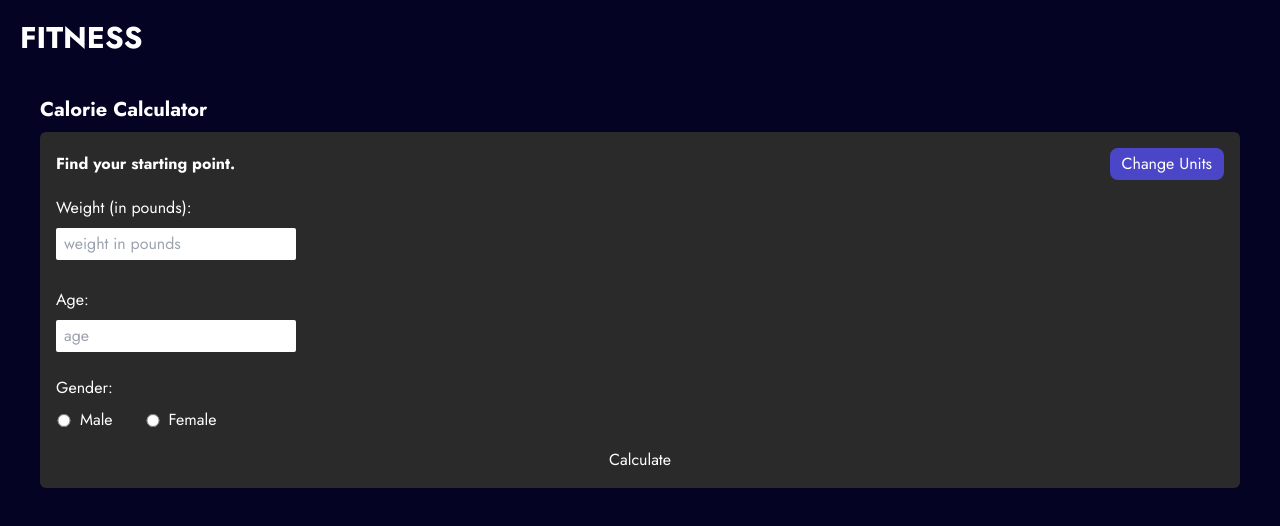
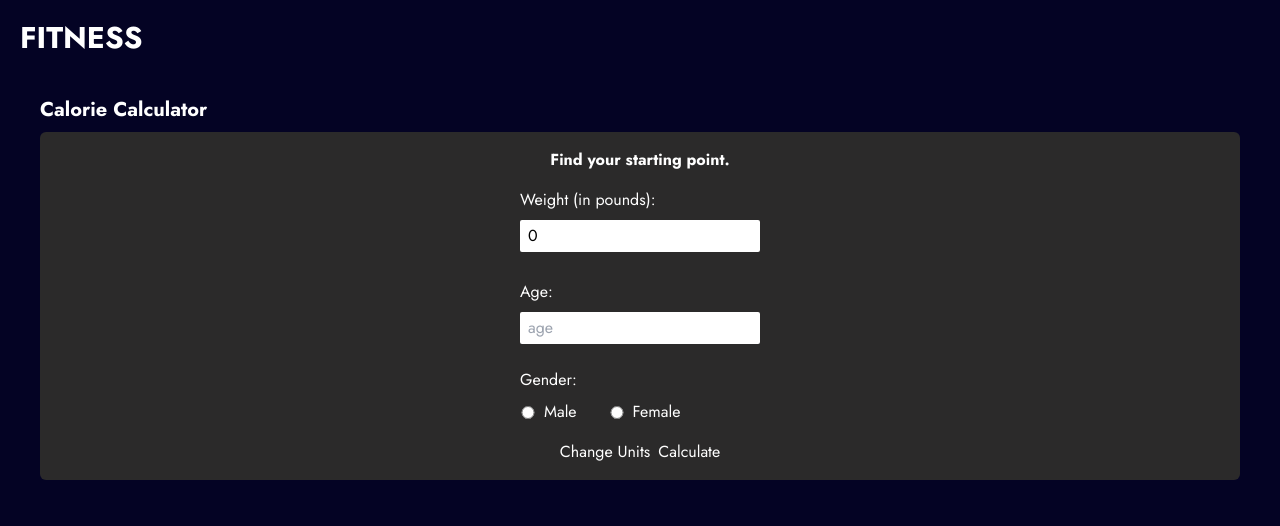
Before and after one commit to pn-code/fitness-app, a React (Vite) app in the folder client/: page /fitness-app/calculator in a window 1280 px wide. Shown: the top 526 px of the page. Built offline with nearby package versions, Linux system fonts and the light colour scheme; no server answers.

Commit message:
Added input handlers for form

```diff
--- a/client/src/pages/Calculator.jsx
+++ b/client/src/pages/Calculator.jsx
@@ -1,17 +1,16 @@
-import React from "react";
+import React, { useState } from "react";
 import CaloriePlan from "../components/CaloriePlan";
 import bulkIcon from "../images/bulk.svg";
 import cutIcon from "../images/cut.svg";
 import maintainIcon from "../images/maintain.svg";
 
 const Calculator = () => {
-    const [metric, setMetric] = React.useState(false);
-    const [calories, setCalories] = React.useState(null);
-    const [weight, setWeight] = React.useState(0);
+    const [metric, setMetric] = useState(false);
+    const [calories, setCalories] = useState(null);
 
-    const handleChange = (e) => {
-        setWeight(e.target.value);
-    };
+    const [weight, setWeight] = useState(0);
+    const [age, setAge] = useState("");
+    const [gender, setGender] = useState("");
 
     const calculateCal = () => {
         if (
@@ -31,6 +30,7 @@ const Calculator = () => {
     const changeMetric = () => {
         setMetric((metric) => !metric);
     };
+
     // The calculation is called the Mifflin-St Jeor equation, a formula that has been shown to be the most accurate way of estimating calorie needs in numerous studies by the ADA (American Dietetic Association).
     return (
         <div className="text-white mx-10 my-5 flex flex-col gap-2">
@@ -39,20 +39,11 @@ const Calculator = () => {
                 <h2 className="text-xl font-bold">Calorie Calculator</h2>
             </div>
 
-            <form className="flex flex-col gap-4 rounded-md">
-                <div className="flex justify-between items-center">
+            <form className="flex flex-col gap-4 rounded-md justify-center items-center">
+                <div className="flex flex-col justify-between items-center gap-2">
                     <span className="text-md font-semibold">
                         Find your starting point.
                     </span>
-                    <div className="metric--container">
-                        <button
-                            className="bg-[#4b46c7] px-3 py-1 rounded-lg text-white hover:text-[#4b46c7] hover:bg-gray-200"
-                            type="button"
-                            onClick={changeMetric}
-                        >
-                            Change Units
-                        </button>
-                    </div>
                 </div>
 
                 {/* Weight Input */}
@@ -62,12 +53,14 @@ const Calculator = () => {
                     </label>
                     <input
                         className="input-bl mb-3"
-                        id="input"
+                        id="weight"
+                        name="weight"
                         placeholder={`weight in ${
                             metric ? "kilograms" : "pounds"
                         }`}
                         type="number"
-                        onChange={handleChange}
+                        onChange={(e) => setWeight(e.target.value)}
+                        value={weight}
                     />
                 </div>
 
@@ -77,17 +70,22 @@ const Calculator = () => {
                     <input
                         className="input-bl"
                         id="age"
+                        name="age"
                         type="number"
                         placeholder="age"
+                        onChange={(e) => setAge(e.target.value)}
+                        value={age}
                     />
                 </div>
 
                 {/* Gender */}
-                <div className="flex flex-col mt-2 gap-2">
+                <div className="flex flex-col mt-2 gap-2 sm:w-[240px]">
                     <span htmlFor="gender">Gender:</span>
                     <div className="flex gap-8">
                         <div className="flex items-center justify-center">
                             <input
+                                onChange={(e) => setGender(e.target.value)}
+                                value="male"
                                 id="gender-male"
                                 name="gender"
                                 className="w-4 mr-2"
@@ -97,6 +95,8 @@ const Calculator = () => {
                         </div>
                         <div className="flex items-center justify-center">
                             <input
+                                onChange={(e) => setGender(e.target.value)}
+                                value="female"
                                 id="gender-female"
                                 name="gender"
                                 className="w-4 mr-2"
@@ -107,13 +107,22 @@ const Calculator = () => {
                     </div>
                 </div>
 
+                <div className="flex gap-2">
                     <button
-                    className="calculate-btn"
+                        className="btn-blue-light"
+                        type="button"
+                        onClick={changeMetric}
+                    >
+                        Change Units
+                    </button>
+                    <button
+                        className="btn-blue"
                         type="button"
                         onClick={calculateCal}
                     >
                         Calculate
                     </button>
+                </div>
             </form>
             {calories && (
                 <div className="calculator--output">
```
Lines whose indentation alone changed are shown as unchanged.
